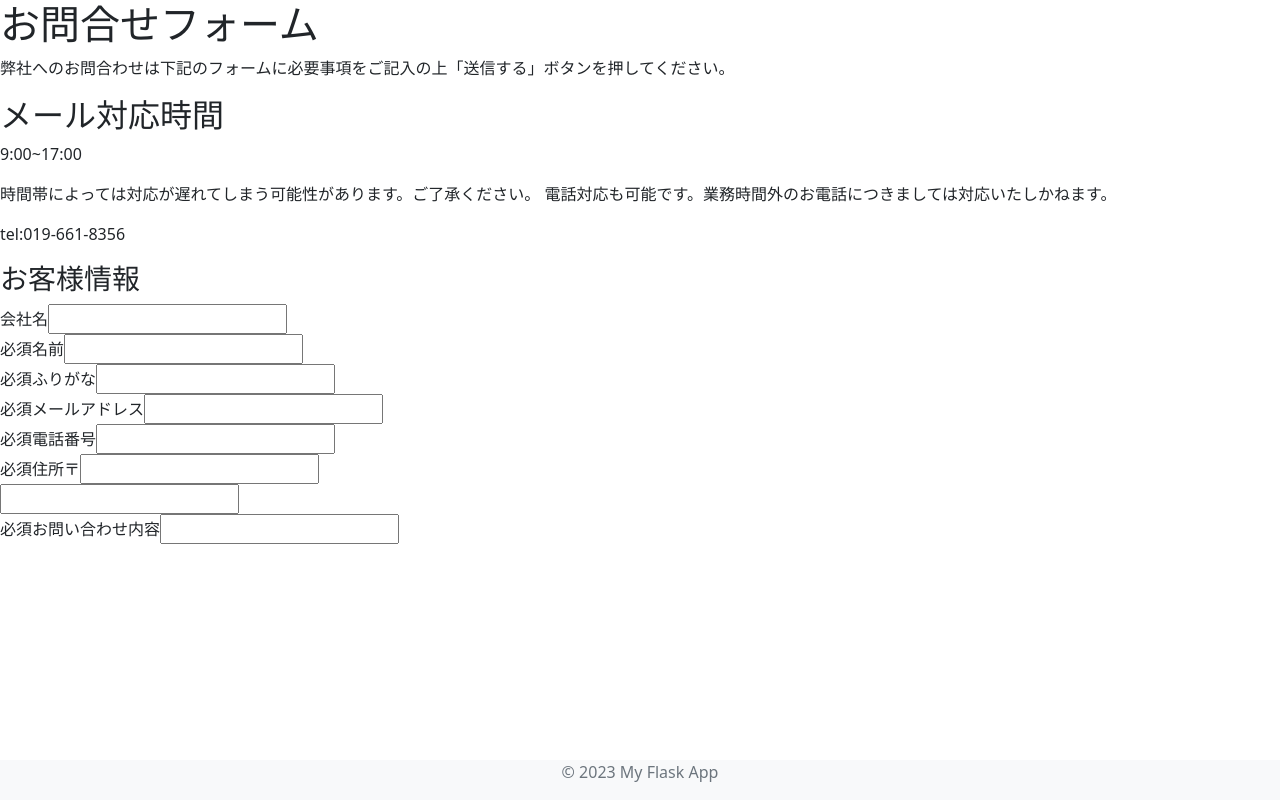
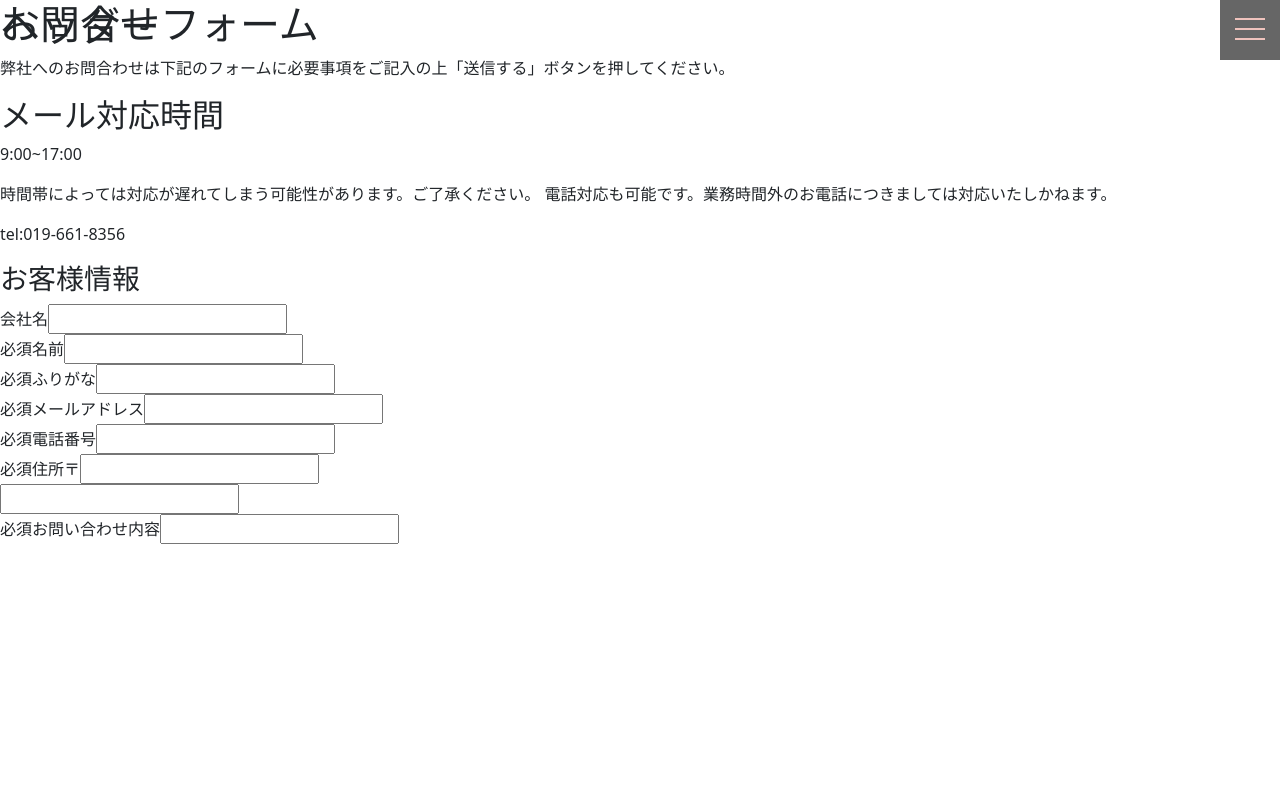
Before and after one commit to itouayumu/project_e, a Flask app: page /inquiry in a window 1280 px wide. Run offline with Flask 3, Linux system fonts and the light colour scheme.

Commit message:
ヘッダーベース作成

```diff
--- a/static/css/layout.css
+++ b/static/css/layout.css
@@ -0,0 +1,97 @@
+.header {
+    position: fixed;
+    top: 0;
+    width: 100%;
+    height: 60px;
+    z-index: 99;
+    display: grid;
+    grid-template-columns: 1fr 60px;
+    gap: 15px;
+    align-items: center;
+  }
+  .header-button {
+    position: relative;
+    z-index: 99;
+    display: block;
+    width: 60px;
+    height: 60px;
+    background: #666;
+    border: 0;
+    cursor: pointer;
+    transition: all 1s;
+  }
+
+  .header-button i {
+    display: block;
+    width: 30px;
+    height: 2px;
+    margin: 0 auto;
+    background-color: #efc3bd;
+    transition: all 0.5s;
+  }
+
+  .header-button i:nth-of-type(1) {
+    margin-top: -2px;
+  }
+
+  .header-button i:nth-of-type(2) {
+    margin-top: 8px;
+  }
+
+  .header-button i:nth-of-type(3) {
+    margin-top: 8px;
+  }
+
+  .header-button.js-active {
+    background: #957e80;
+  }
+
+  .header-button.js-active i:nth-of-type(1) {
+    transform: translateY(10px) rotate(45deg);
+    transform-origin: center center;
+  }
+
+  .header-button.js-active i:nth-of-type(2) {
+    opacity: 0;
+  }
+
+  .header-button.js-active i:nth-of-type(3) {
+    transform: translateY(-10px) rotate(-45deg);
+    transform-origin: center center;
+  }
+
+  .globalmenu {
+    transform: translateX(100%);
+    position: fixed;
+    top: 0;
+    left: 0;
+    width: 100%;
+    height: 100vh;
+    z-index: 9;
+    background: #957e80;
+    transition: all 1s;
+    overflow: auto;
+  }
+
+  .globalmenu.js-active {
+    transform: translateX(0);
+  }
+  @media screen and (min-width: 768px) {
+    .globalmenu.js-active {
+      transform: translateX(33%);
+    }
+  }
+  @media screen and (min-width: 1024px) {
+    .globalmenu.js-active {
+      transform: translateX(66%);
+    }
+  }
+  .globnalmenu-list {
+    padding:150px 20px;
+  }
+  .globnalmenu-list li {
+    color:#fff;
+  }
+  .globnalmenu-list li + li {
+    margin-top:30px;
+  }
--- a/static/js/kayout.js
+++ b/static/js/kayout.js
@@ -0,0 +1,10 @@
+window.onload = function () {
+    document.getElementById("gmenuTrigger").addEventListener(
+      "click",
+      function () {
+        document.getElementById("gmenuList").classList.toggle("js-active");
+        document.getElementById("gmenuTrigger").classList.toggle("js-active");
+      },
+      false
+    );
+  }
--- a/templates/index.html
+++ b/templates/index.html
@@ -5,5 +5,5 @@
 {% endblock %}
 
 {% block content %}
-  <h1>トップページ</h1>
+
 {% endblock %}
--- a/templates/layout.html
+++ b/templates/layout.html
@@ -3,25 +3,43 @@
 <head>
   <link rel="icon" href="{{url_for('static', filename='favicon/favicon.ico')}}">
   <link href="https://cdn.jsdelivr.net/npm/bootstrap@5.0.2/dist/css/bootstrap.min.css" rel="stylesheet" integrity="sha384-EVSTQN3/azprG1Anm3QDgpJLIm9Nao0Yz1ztcQTwFspd3yD65VohhpuuCOmLASjC" crossorigin="anonymous">
-  <link rel="stylesheet" href="{{url_for('static', filename='/css/style.css')}}">
+  <link rel="stylesheet" href="{{url_for('static', filename='/css/layout.css')}}">
   {% block css %}
   <!-- CSS埋め込み -->
   {% endblock %}
   <title>姫神設備工業</title>
 </head>
 <body>
-  <header>
+  <header class="header">
+    <h1>ヘッダー</h1>
+    <button id="gmenuTrigger" class="header-button">
+      <i></i>
+      <i></i>
+      <i></i>
+    </button>
+  </header>
+  <nav id="gmenuList" class="globalmenu">
+    <ul class="globnalmenu-list">
+      <li>menu01</li>
+      <li>menu02</li>
+      <li>menu03</li>
+      <li>menu04</li>
+      <li>menu05</li>
+      <li>menu06</li>
+      <li>menu07</li>
+    </ul>
+  </nav>
 
-  </header>
+    <script src="{{url_for('static', filename='js/kayout.js')}}"></script>
+    <script src="//code.jquery.com/jquery-1.12.1.min.js"></script>
+
 
   {% block content %}
   <!-- ここにメインコンテンツを埋め込む -->
   {% endblock %}
 
-  <footer class="footer bg-light fixed-bottom">
-    <div class="container">
-      <p class="text-muted text-center">© 2023 My Flask App</p>
-    </div>
-  </footer>
+  <script src="{{url_for('static', filename='js/kayout.js')}}"></script>
+  <script src="//code.jquery.com/jquery-1.12.1.min.js"></script>
+  <script src="https://ajax.googleapis.com/ajax/libs/jquery/3.6.0/jquery.min.js"></script>
 </body>
 </html>
```
